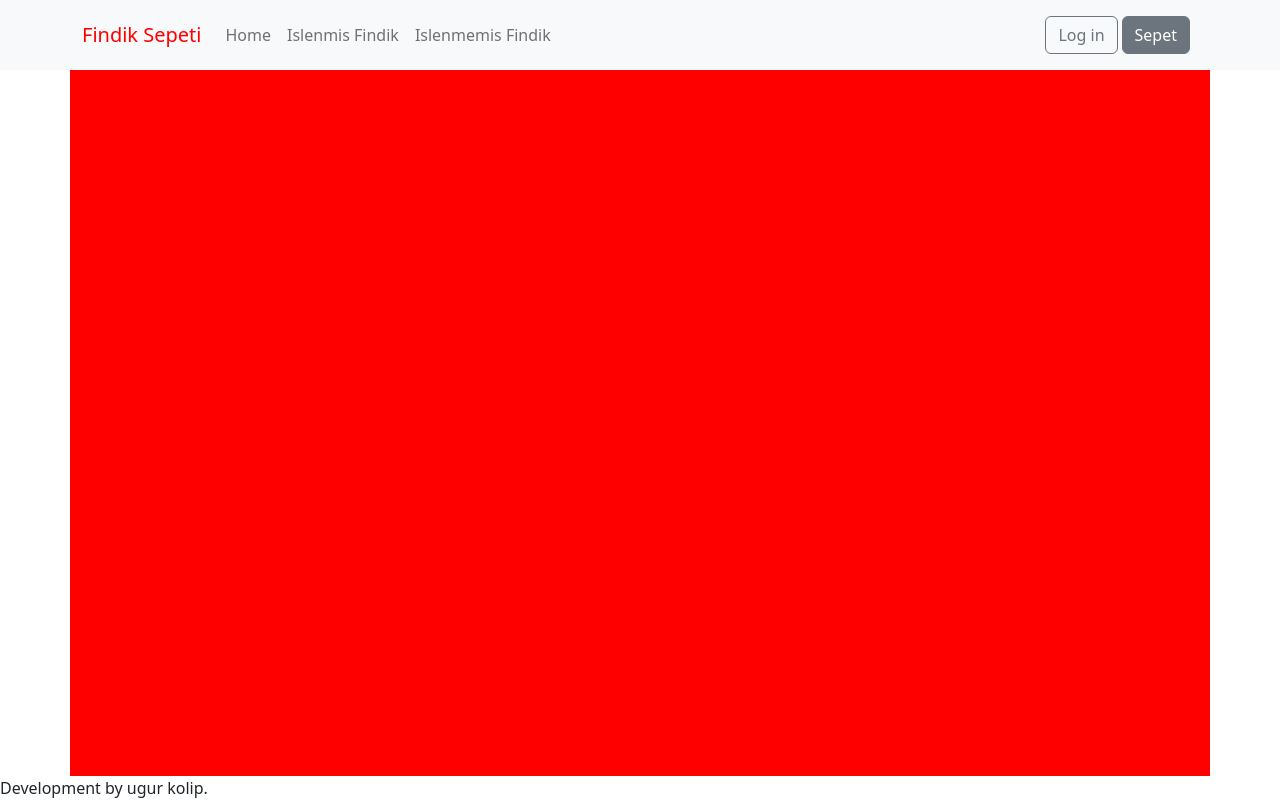
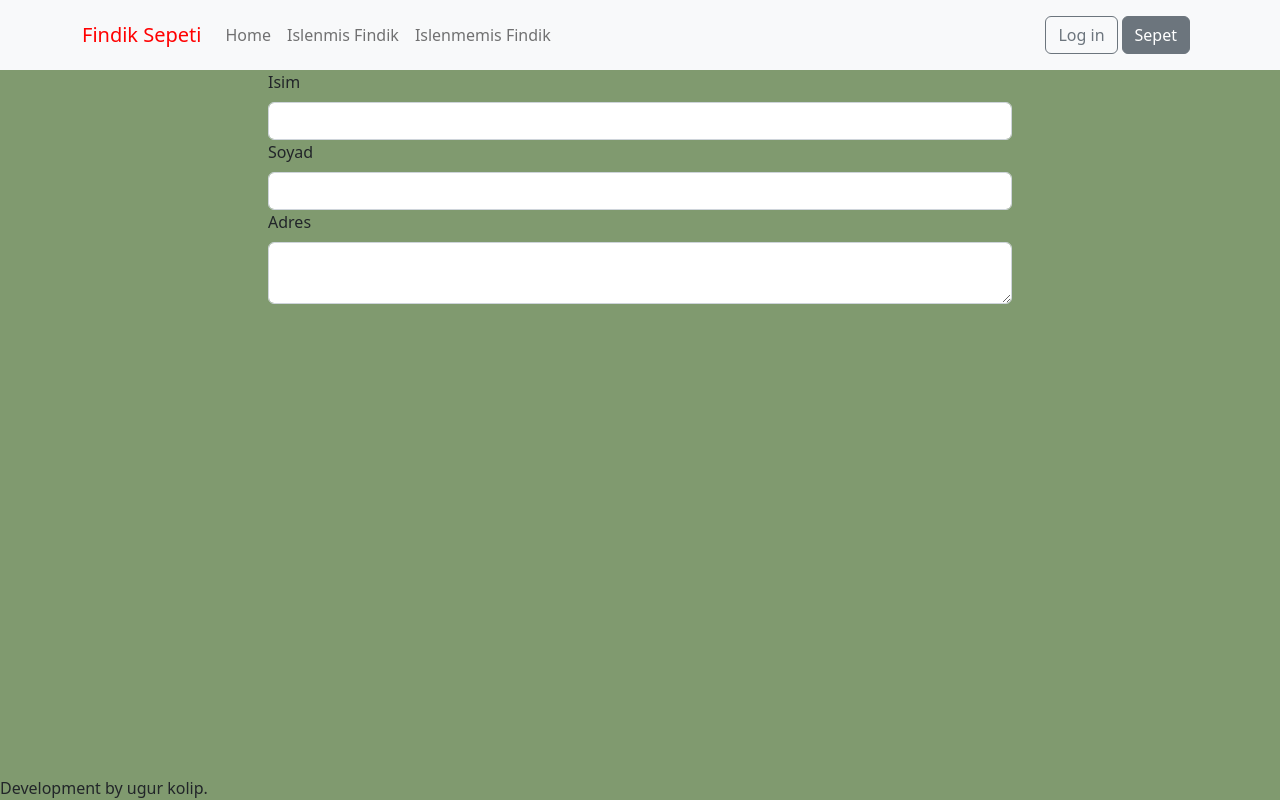
Before and after one commit to kugur/findik-sepeti-client, a React (Create React App) app: page /user in a window 1280 px wide. Built offline with nearby package versions, Linux system fonts and the light colour scheme.

Commit message:
detail page, forms added.

```diff
--- a/src/assets/scss/pages/_customerAccount.scss
+++ b/src/assets/scss/pages/_customerAccount.scss
@@ -1,11 +1,19 @@
+@use "/src/assets/scss/abstracts/variables" as variables;
+
 .customerAccount {
     height: 100vh;
     display: flex;
     flex-direction: column;
     justify-content: space-between;
+    background-color:  variables.$secondary;
 
     .customerCointainer {
         height: 100%;
-        background-color: red;
+        max-width: 60%;
+
+
+        .userInput {
+            margin-block: 1em;
+        }
     }
 }
--- a/src/features/customerAccount/customerAccount.jsx
+++ b/src/features/customerAccount/customerAccount.jsx
@@ -1,14 +1,27 @@
 import { TopNavigation } from "components/topNavigationBar";
 import { Footer } from "layouts/Footer";
 import { Fragment, React } from "react";
-import { Container } from "react-bootstrap";
+import { Container, Form } from "react-bootstrap";
 
 export const CustomerAccount = (params) => {
     return (
         <Fragment>
             <div className="customerAccount">
                 <TopNavigation></TopNavigation>
-                <Container className="customerCointainer"></Container>
+                <Container className="customerCointainer">
+                    <Form.Group classsName="userInput" controlId="name">
+                        <Form.Label>Isim</Form.Label>
+                        <Form.Control type="text"></Form.Control>
+                    </Form.Group>
+                    <Form.Group  classsName="userInput" controlId="lastName">
+                        <Form.Label>Soyad</Form.Label>
+                        <Form.Control type="text"></Form.Control>
+                    </Form.Group>
+                    <Form.Group classsName="userInput" controlId="address">
+                        <Form.Label>Adres</Form.Label>
+                        <Form.Control as="textarea" row={3}></Form.Control>
+                    </Form.Group>
+                </Container>
                 <Footer></Footer>
             </div>
         </Fragment>
```
Also changed, not shown: src/assets/scss/style.css, 1 other file (tests, documents, lock files or other folders).
